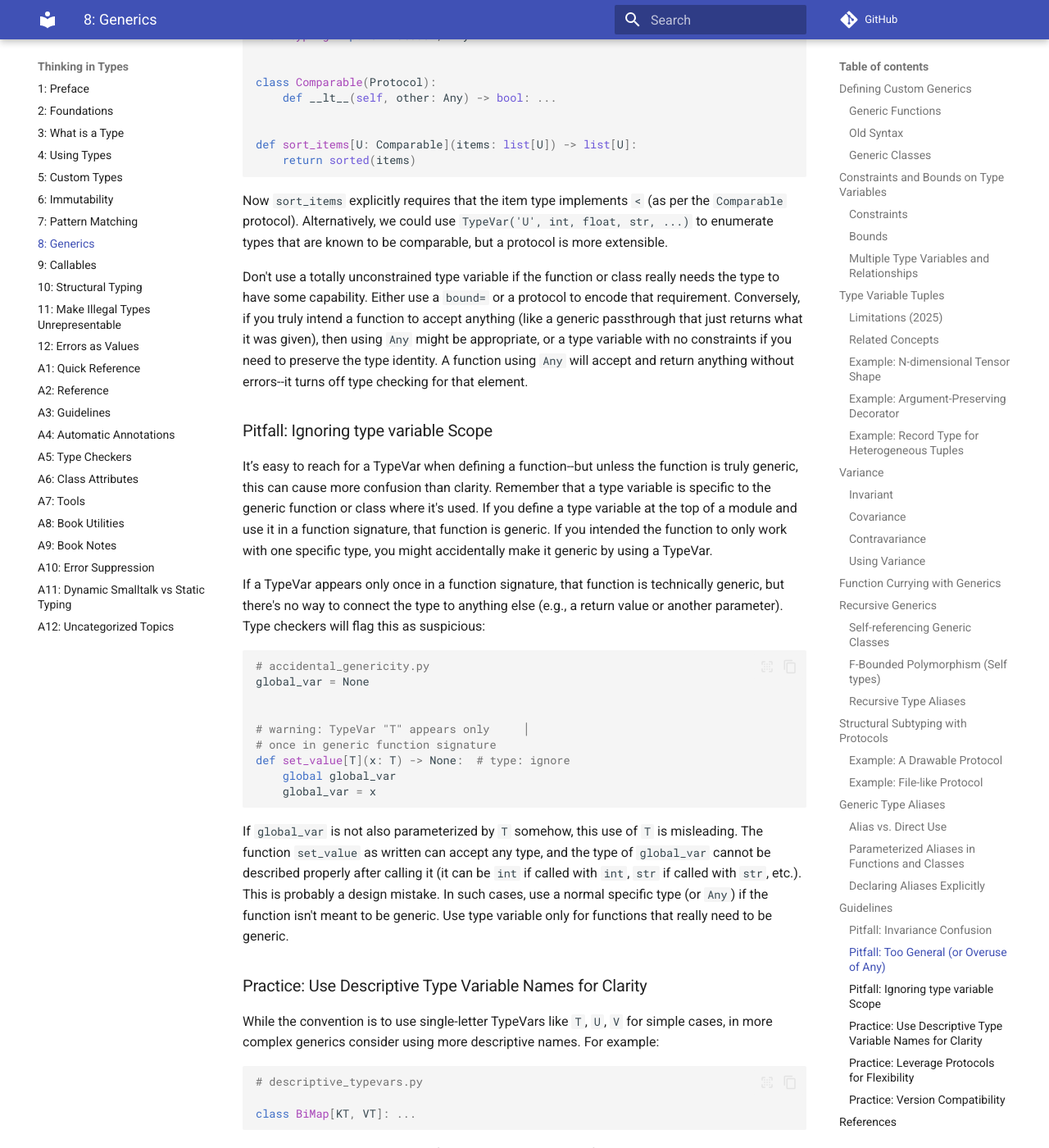
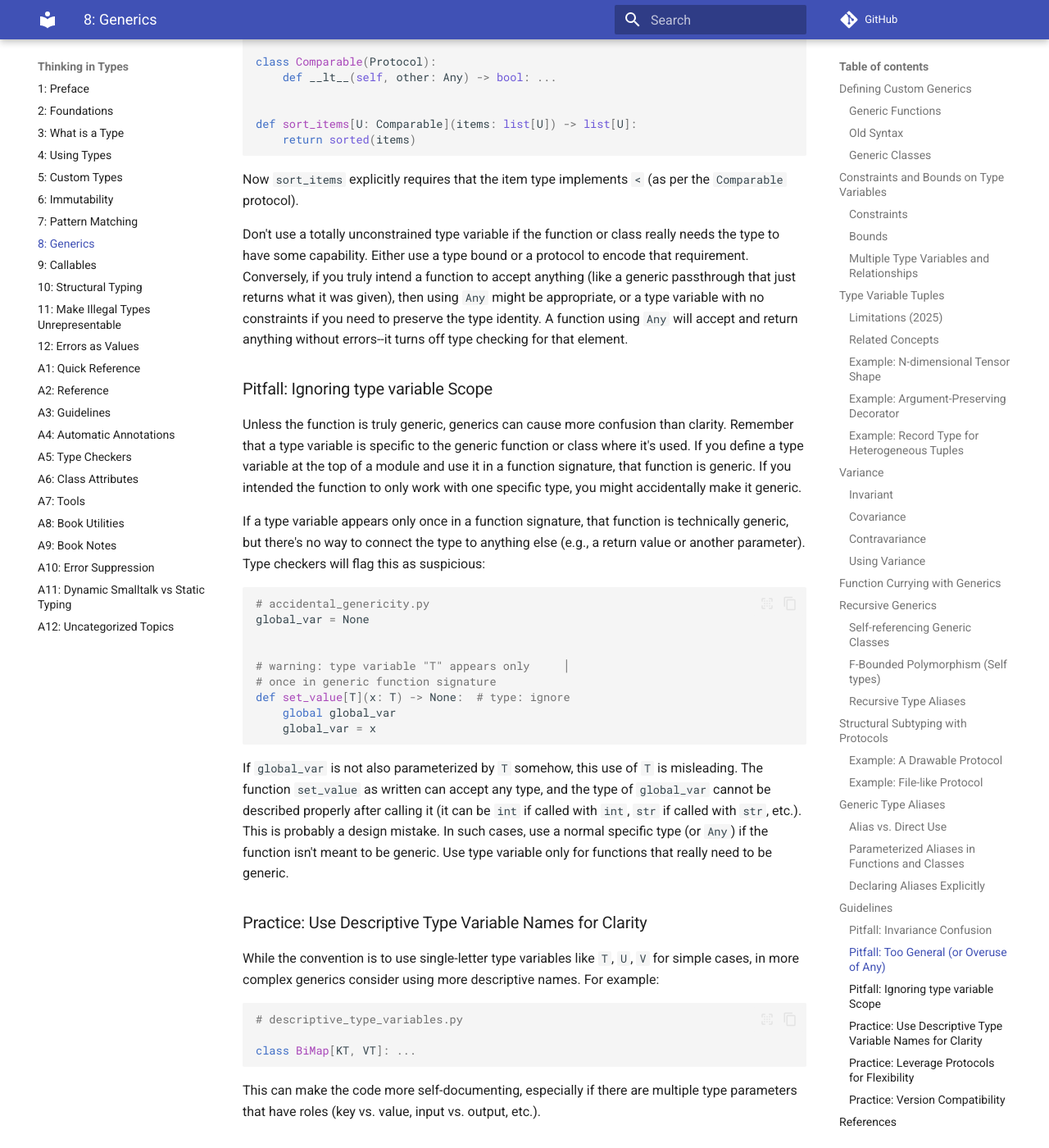
Before and after one commit to ThinkingInTypes/ThinkingInTypes.github.io, an MkDocs documentation site: the page built from Chapters/C08_Generics.md, in a window 1280 px wide and 1400 px high, scrolled down 22600 px. Shown: the whole window at 82% size. Built offline with MkDocs 1.6.1 and Material for MkDocs 9.7.7, drawn with Linux system fonts in a browser that asks for light colours; comment, search, counter and statistics services are not loaded; some of the changed text lies outside the part shown.

Commit message:
Update C08_Generics.md

````diff
--- a/Chapters/C08_Generics.md
+++ b/Chapters/C08_Generics.md
@@ -495,7 +496,7 @@ Understanding variance is an advanced topic--many developers use generics effect
 covariant/contravariant type variables.
 If you design your own generic classes, think about whether they only produce values of type `T` (covariant),
 only consume values of type `T` (contravariant), or both (invariant).
-Fortunately, since Python 3.12 invariance is inferred.
+Fortunately, since Python 3.12, invariance is inferred.
 
 ## Function Currying with Generics
 
@@ -1048,7 +1049,6 @@ The pitfall is not realizing that mutation of the list can break type assumption
 If you find yourself needing to treat a `list[SubType]` as a `list[BaseType]`, reconsider your design or use abstract
 interfaces (`Sequence[BaseType]` which is covariant for reading, or `Collection[BaseType]`).
 Alternatively, copy the list to a new covariant container if needed for output only.
-Understand when to use covariant or contravariant TypeVars (or just avoid the situation).
 
 ### Pitfall: Too General (or Overuse of Any)
 
@@ -1070,7 +1070,7 @@ The type checker wouldn't catch it because `T` was unconstrained (it can be anyt
 A better approach is to constrain `T` to types that support ordering:
 
 ```python
-# bound_typevar.py
+# bound_type_variable.py
 from typing import Protocol, Any
 
 
@@ -1083,11 +1083,9 @@ def sort_items[U: Comparable](items: list[U]) -> list[U]:
 ```
 
 Now `sort_items` explicitly requires that the item type implements `<` (as per the `Comparable` protocol).
-Alternatively, we could use `TypeVar('U', int, float, str, ...)` to enumerate types that are known to be comparable, but
-a protocol is more extensible.
 
 Don't use a totally unconstrained type variable if the function or class really needs the type to have some capability.
-Either use a `bound=` or a protocol to encode that requirement.
+Either use a type bound or a protocol to encode that requirement.
 Conversely, if you truly intend a function to accept anything (like a generic passthrough that just returns what it was
 given), then using `Any` might be appropriate, or a type variable with no constraints if you need to preserve the type
 identity.
@@ -1095,14 +1093,12 @@ A function using `Any` will accept and return anything without errors--it turns
 
 ### Pitfall: Ignoring type variable Scope
 
-It’s easy to reach for a TypeVar when defining a function--but unless the function is truly generic, this can cause more
-confusion than clarity.
+Unless the function is truly generic, generics can cause more confusion than clarity.
 Remember that a type variable is specific to the generic function or class where it's used.
 If you define a type variable at the top of a module and use it in a function signature, that function is generic.
-If you intended the function to only work with one specific type, you might accidentally make it generic by using a
-TypeVar.
+If you intended the function to only work with one specific type, you might accidentally make it generic.
 
-If a TypeVar appears only once in a function signature, that function is technically generic, but there's no way to
+If a type variable appears only once in a function signature, that function is technically generic, but there's no way to
 connect the type to anything else
 (e.g., a return value or another parameter).
 Type checkers will flag this as suspicious:
@@ -1112,7 +1108,7 @@ Type checkers will flag this as suspicious:
 global_var = None
 
 
-# warning: TypeVar "T" appears only     │
+# warning: type variable "T" appears only     │
 # once in generic function signature
 def set_value[T](x: T) -> None:  # type: ignore
     global global_var
@@ -1128,22 +1124,18 @@ Use type variable only for functions that really need to be generic.
 
 ### Practice: Use Descriptive Type Variable Names for Clarity
 
-While the convention is to use single-letter TypeVars like `T`, `U`, `V` for simple cases, in more complex generics
+While the convention is to use single-letter type variables like `T`, `U`, `V` for simple cases, in more complex generics
 consider using more descriptive names.
 For example:
 
 ```python
-# descriptive_typevars.py
+# descriptive_type_variables.py
 
 class BiMap[KT, VT]: ...
 ```
 
 This can make the code more self-documenting, especially if there are multiple type parameters that have roles (key vs.
 value, input vs. output, etc.).
-Python 3.12+ will even allow using these names in the syntax (like `def func[KeyType, ValueType](...) -> ...:`), which
-encourages descriptive names.
-In current Python, you can still achieve clarity by the variable name itself (e.g., `KeyType = TypeVar('KeyType')`)
-though the external name in the code is what you use.
 
 ### Practice: Leverage Protocols for Flexibility
 
````
Also changed, not shown: other parts of Chapters/C08_Generics.md (+2 -1 lines).
